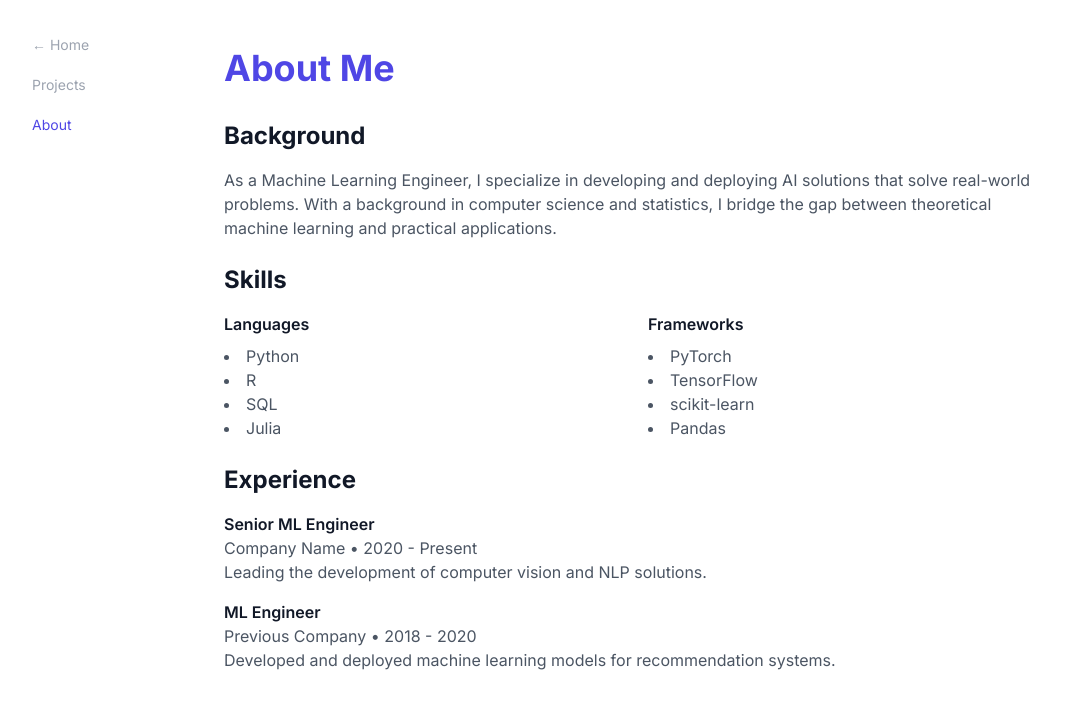
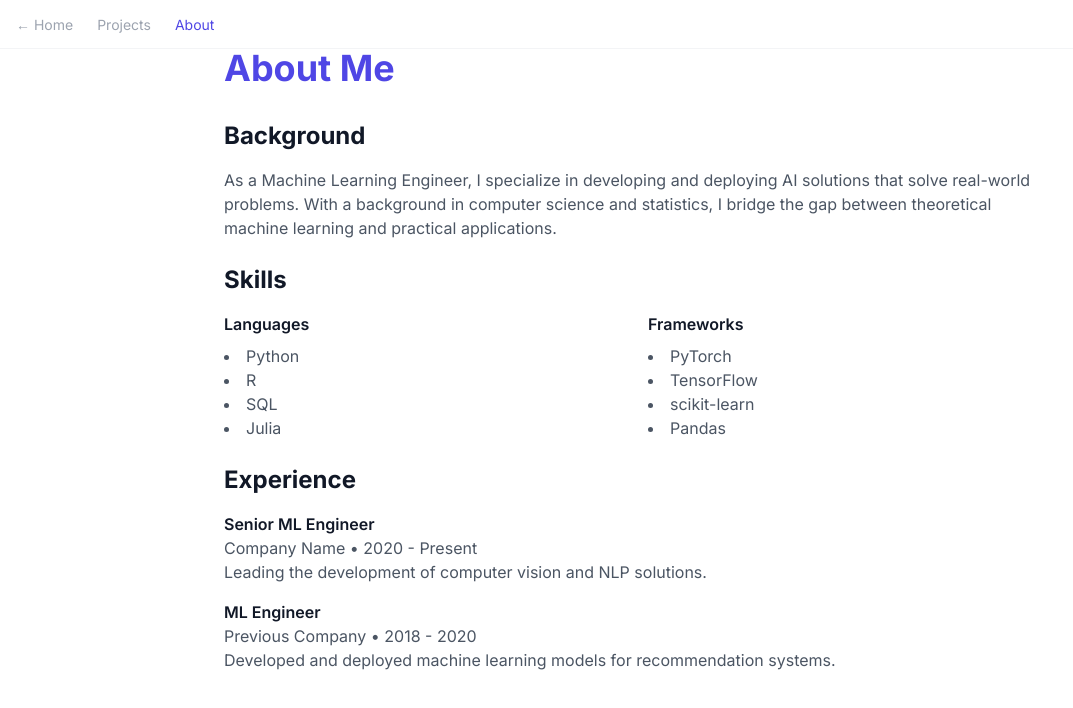
Before and after one commit to esceptico/website, a Next.js app: page /about in a window 1280 px wide. Shown: the top 708 px of the page, without its empty margins (0-1073 px from the left). Built offline with nearby package versions, Linux system fonts and the light colour scheme.

Commit message:
navigation

```diff
--- a/src/components/Navigation.tsx
+++ b/src/components/Navigation.tsx
@@ -15,10 +15,14 @@ export default function Navigation() {
     : [{ href: '/portfolio', label: 'Portfolio' }, { href: '/about', label: 'About' }];
 
   return (
-    <nav className="fixed top-8 left-8 z-50">
-      <ul className="space-y-4">
+    <nav className="fixed top-0 left-0 right-0 z-50 bg-white/80 backdrop-blur-sm border-b border-gray-100">
+      <div className="max-w-screen-xl mx-auto px-4 py-3">
+        <ul className="flex items-center gap-6">
           <li>
-          <Link href="/" className="text-sm text-gray-400 hover:text-gray-600">
+            <Link
+              href="/"
+              className="text-sm text-gray-400 transition-colors duration-200 hover:text-gray-600"
+            >
               ← Home
             </Link>
           </li>
@@ -26,7 +30,7 @@ export default function Navigation() {
             <li key={href}>
               <Link
                 href={href}
-              className={`text-sm ${
+                className={`text-sm transition-colors duration-200 ${
                   pathname === href
                     ? mode === 'mle'
                       ? 'text-indigo-600'
@@ -39,6 +43,7 @@ export default function Navigation() {
             </li>
           ))}
         </ul>
+      </div>
     </nav>
   );
 }
```
Lines whose indentation alone changed are shown as unchanged.
